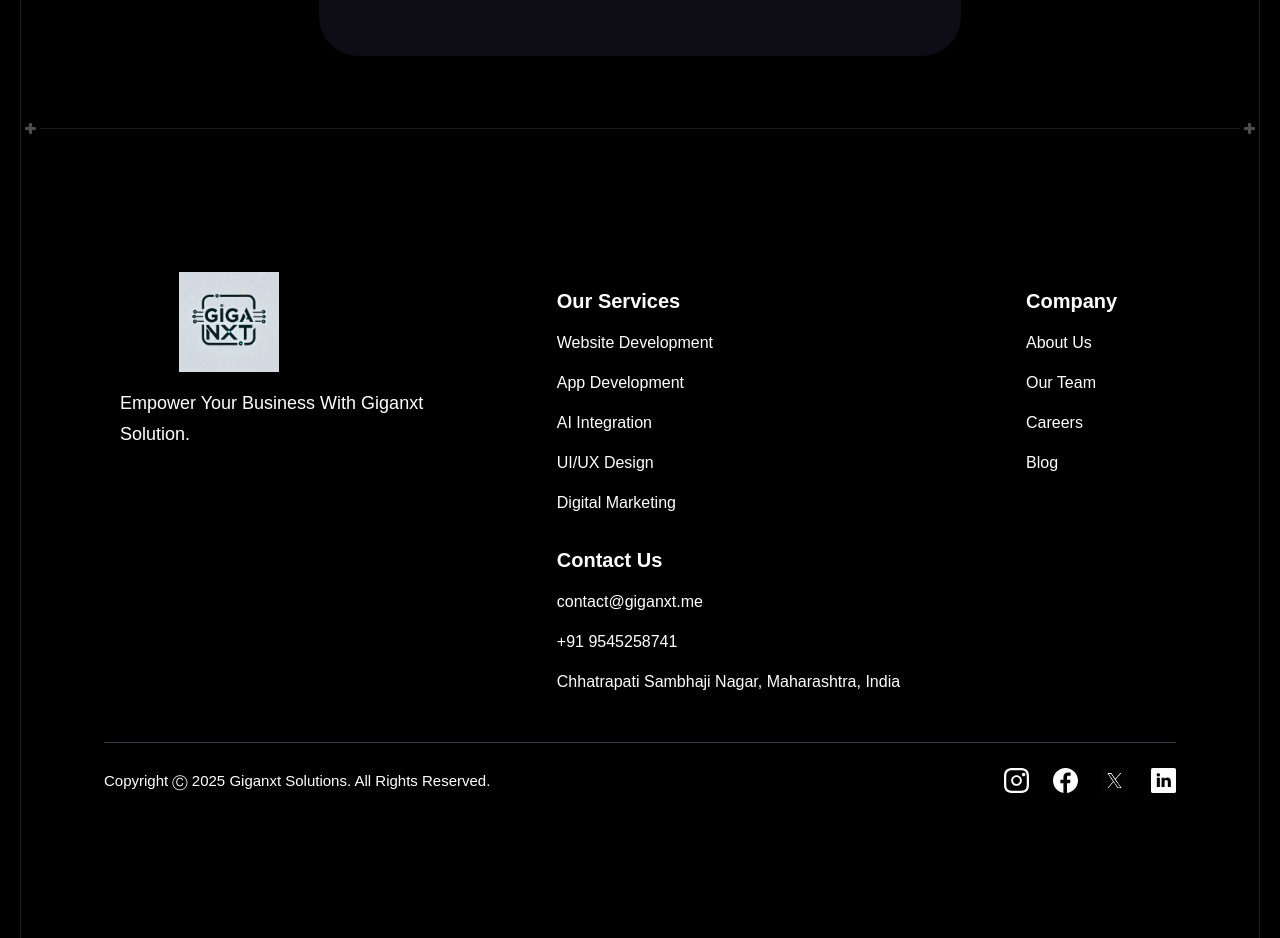
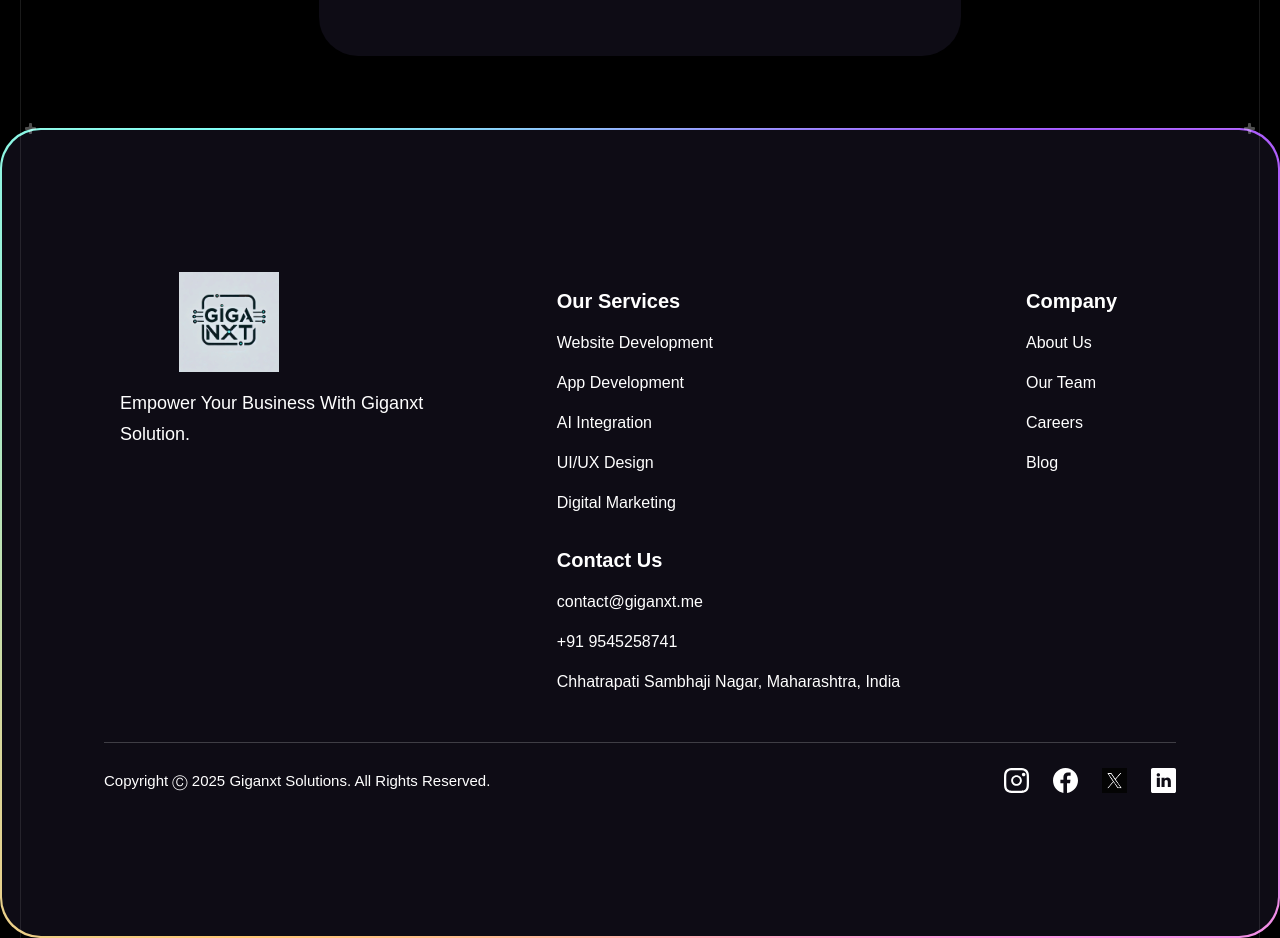
Before and after one commit to GIGANXT/Giganxt-Solutions, a React (Vite) app: page / in a window 1280 px wide. Shown: the part 6700-7638 px from the top of the page. Built offline with nearby package versions, Linux system fonts and the light colour scheme.

Commit message:
Update index.css

```diff
--- a/src/index.css
+++ b/src/index.css
@@ -30,20 +30,35 @@
   height: 1px !important;
 }
 
-/* Service cards border fix */
-.service-card {
+/* Explicit gradient definition for cross-platform compatibility */
+.gradient-border {
+  /* Fallback for browsers that don't support conic-gradient */
+  background: linear-gradient(90deg, #FFC876, #79FFF7, #9F53FF, #FF98E2, #FFC876) !important;
+  /* Modern browsers will use this */
+  background: conic-gradient(from 225deg, #FFC876, #79FFF7, #9F53FF, #FF98E2, #FFC876) !important;
+  border-radius: 2.5rem;
+  padding: 0.125rem;
   position: relative;
-  border: 1px solid rgba(255, 255, 255, 0.1);
-  border-radius: 1.5rem;
-  overflow: hidden;
 }
 
-/* Colorful border fix */
-.bg-conic-gradient {
-  background-image: conic-gradient(from 225deg, #FFC876, #79FFF7, #9F53FF, #FF98E2, #FFC876) !important;
+.gradient-border::before {
+  content: "";
+  display: block;
+  position: absolute;
+  inset: 0.125rem;
+  background: #0E0C15;
+  border-radius: 2.4375rem;
+  z-index: 0;
 }
 
-/* Material symbols */
+/* Add this class to any element that needs a colorful border */
+.bg-conic-gradient {
+  /* Fallback for browsers that don't support conic-gradient */
+  background: linear-gradient(90deg, #FFC876, #79FFF7, #9F53FF, #FF98E2, #FFC876) !important;
+  /* Modern browsers will use this */
+  background: conic-gradient(from 225deg, #FFC876, #79FFF7, #9F53FF, #FF98E2, #FFC876) !important;
+}
+
 .material-symbols-outlined {
   font-family: 'Material Symbols Outlined';
   font-variation-settings: 'FILL' 0, 'wght' 400, 'GRAD' 0, 'opsz' 24;
```
